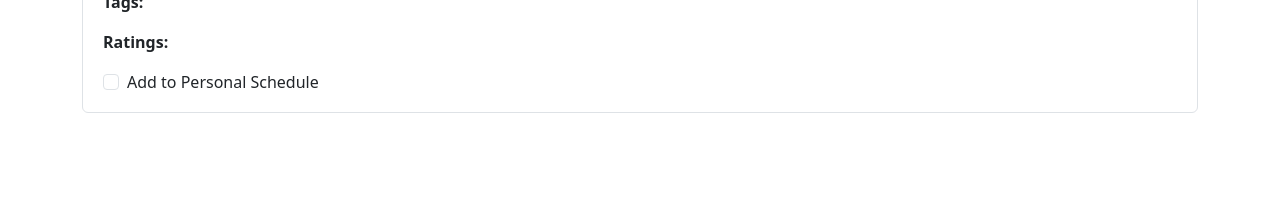
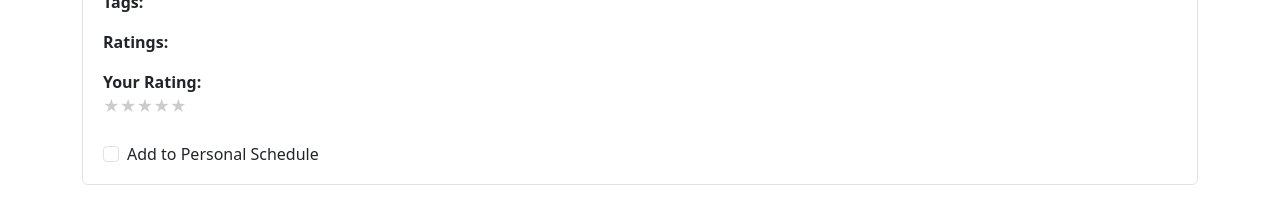
Before and after one commit to wforsyth/Fewd-Cw1-WF, a React (Create React App) app in the folder frontend/: page /search in a window 1280 px wide. Both pictures are taken after a click on the button 640 px from the left and 215 px from the top of the page. Shown: the part 427-643 px from the top of the page. Built offline with nearby package versions, Linux system fonts and the light colour scheme; no server answers.

Commit message:
star rating

```diff
--- /dev/null
+++ b/frontend/src/components/Stars.js
@@ -0,0 +1,27 @@
+import React, { useState } from "react";
+
+const StarRating = ({ onRate, userRating }) => {
+  const [hoverRating, setHoverRating] = useState(0);
+
+  const handleClick = (rating) => {
+    onRate(rating);
+  };
+
+  return (
+    <div>
+      {[1, 2, 3, 4, 5].map((star) => (
+        <span
+          key={star}
+          style={{ cursor: "pointer", color: star <= (hoverRating || userRating) ? "#ffd700" : "#ccc" }}
+          onClick={() => handleClick(star)}
+          onMouseEnter={() => setHoverRating(star)}
+          onMouseLeave={() => setHoverRating(0)}
+        >
+          ★
+        </span>
+      ))}
+    </div>
+  );
+};
+
+export default StarRating;
--- a/frontend/src/components/StyledTalk.js
+++ b/frontend/src/components/StyledTalk.js
@@ -1,8 +1,16 @@
-import React from "react";
+import React, { useState } from "react";
 import Accordion from "react-bootstrap/Accordion";
 import Checkbox from "./Checkbox";
+import StarRating from "./Stars";
 
-const StyledItem = ({ item,index,onToggleInterest,isInterested }) => {
+const StyledItem = ({ item, index, onToggleInterest, isInterested }) => {
+  const [userRating, setUserRating] = useState(item.userRating || 0);
+
+  const handleRating = (rating) => {
+    setUserRating(rating);
+    item.userRating = rating;
+  };
+
   return (
     <>
       <Accordion.Header> {item.title}</Accordion.Header>
@@ -14,10 +22,20 @@ const StyledItem = ({ item,index,onToggleInterest,isInterested }) => {
         <p><strong>Tags:</strong> {item.tags.join(", ")}</p>
         <p><strong>Ratings:</strong> {item.ratings.join(", ")}</p>
 
+        <div>
+          <strong>
+            Your Rating:
+          </strong>
+          <StarRating userRating={userRating} onRate={handleRating} />
+        </div>
+
+        <div className="mt-4">
           <Checkbox
             isChecked={isInterested}
             onToggle={onToggleInterest}
           />
+        </div>
+
       </Accordion.Body>
     </>
   );
```
Lines whose indentation alone changed are shown as unchanged.
